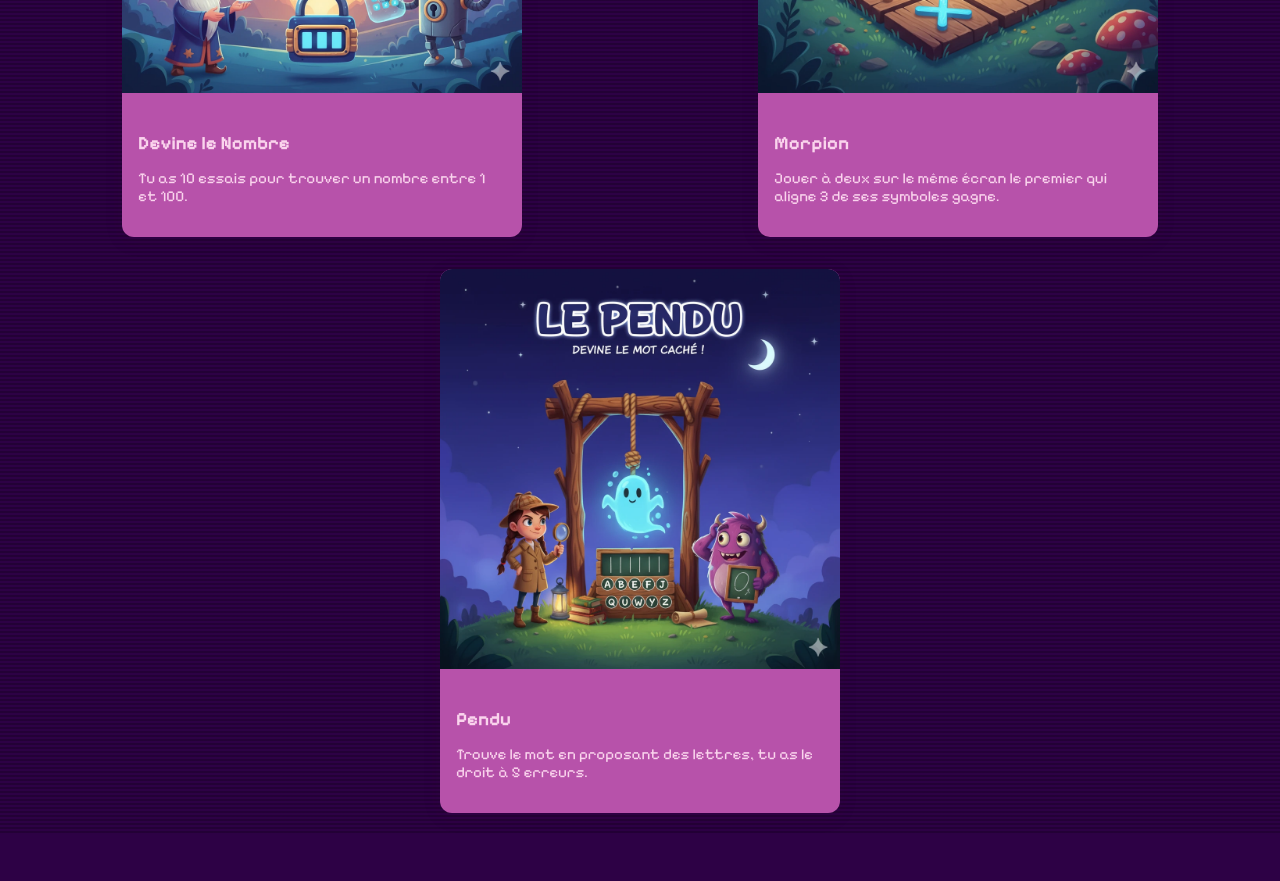
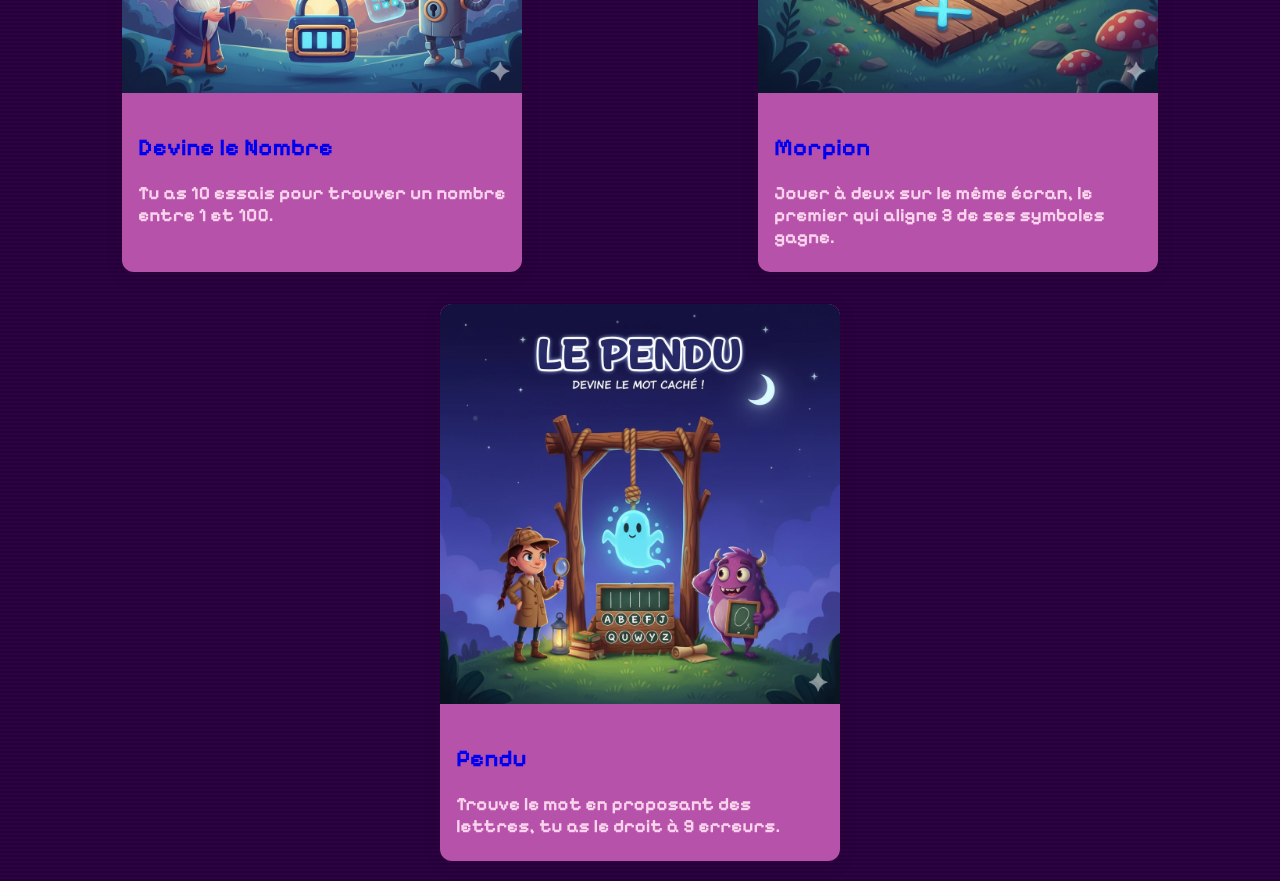
Before and after one commit to Florian-DG/Projet-Arcade, a plain HTML site: page index.html in a window 1280 px wide. Shown: the part 440-1321 px from the top of the page. Before the commit the page ends 1273 px from the top, so only its background shows below. Drawn offline with Linux system fonts and the light colour scheme.

Commit message:
agrandissement des textes page 1

```diff
--- a/index.html
+++ b/index.html
@@ -21,8 +21,8 @@
                     <img src="./assets/images/guessNumber.webp" alt="Jeu du GuessNumber">
                 </div>
                 <div class="game-info">
-                    <h3>Devine le Nombre</h3>
-                    <p>Tu as 10 essais pour trouver un nombre entre 1 et 100.</p>
+                    <h2>Devine le Nombre</h2>
+                    <h3>Tu as 10 essais pour trouver un nombre entre 1 et 100.</h3>
                 </div>
             </a>
         </div>
@@ -33,8 +33,8 @@
                     <img src="./assets/images/morpion.webp" alt="Jeu du Morpion">
                 </div>
                 <div class="game-info">
-                    <h3>Morpion</h3>
-                    <p>Jouer à deux sur le même écran le premier qui aligne 3 de ses symboles gagne.</p>
+                    <h2>Morpion</h2>
+                    <h3>Jouer à deux sur le même écran, le premier qui aligne 3 de ses symboles gagne.</h3>
                 </div>
             </a>
         </div>
@@ -45,8 +45,8 @@
                     <img src="./assets/images/pendu.webp" alt="Jeu du Pendu">
                 </div>
                 <div class="game-info">
-                    <h3>Pendu</h3>
-                    <p>Trouve le mot en proposant des lettres, tu as le droit à 5 erreurs.</p>
+                    <h2>Pendu</h2>
+                    <h3>Trouve le mot en proposant des lettres, tu as le droit à 9 erreurs.</h3>
                 </div>
             </a>
         </div>
```
Also changed, not shown: html/pendu.html (+3 -2 lines).
